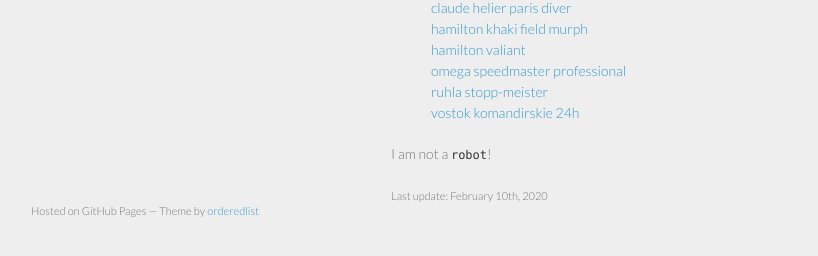
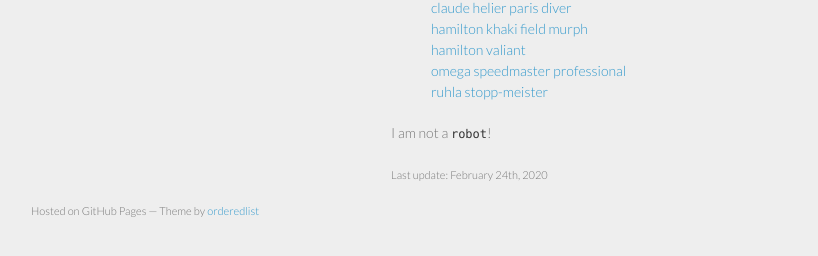
Before and after one commit to pftnhr/pftnhr.github.io, a plain HTML site: page index.html in a window 1280 px wide. Shown: the part 510-766 px from the top of the page, without its empty margins (179-997 px from the left). Drawn offline with Linux system fonts and the light colour scheme.

Commit message:
Update index.html
removed vostok

```diff
--- a/index.html
+++ b/index.html
@@ -49,15 +49,15 @@
           <dt>WATCHES</dt>
           <dd><a href="#">casio royale<span><img src="images/casio-royale.jpg" alt="image" height="80" width="80" /></span></a></dd>
           <dd><a href="#">casio g-shock dw-5600<span><img src="images/dw5600.jpg" alt="image" height="80" width="80" /></span></a></dd>
+          <!-- <dd><a href="#">casio g-shock dw-5600 bb<span><img src="images/dw5600bb.jpg" alt="image" height="80" width="80" /></span></a></dd> -->
           <dd><a href="#">claude helier paris diver<span><img src="images/helier.jpg" alt="image" height="80" width="80" /></span></a></dd>
           <dd><a href="#">hamilton khaki field murph<span><img src="images/murph.jpg" alt="image" height="80" width="80" /></span></a></dd>
           <dd><a href="#">hamilton valiant<span><img src="images/valiant.jpg" alt="image" height="80" width="80" /></span></a></dd>
           <dd><a href="#">omega speedmaster professional<span><img src="images/speedy.jpg" alt="image" height="80" width="80" /></span></a></dd>
           <dd><a href="#">ruhla stopp-meister<span><img src="images/stopp-meister.jpg" alt="image" height="80" width="80" /></span></a></dd>
-          <dd><a href="#">vostok komandirskie 24h<span><img src="images/vostok.jpg" alt="image" height="80" width="80" /></span></a></dd>
         </dl>
         <p>I am not a <code>robot</code>!</p>
-        <small>Last update: February 10th, 2020</small>
+        <small>Last update: February 24th, 2020</small>
       </section>
       <footer>
         <p><small>Hosted on GitHub Pages &mdash; Theme by <a href="https://github.com/orderedlist">orderedlist</a></small></p>
```
